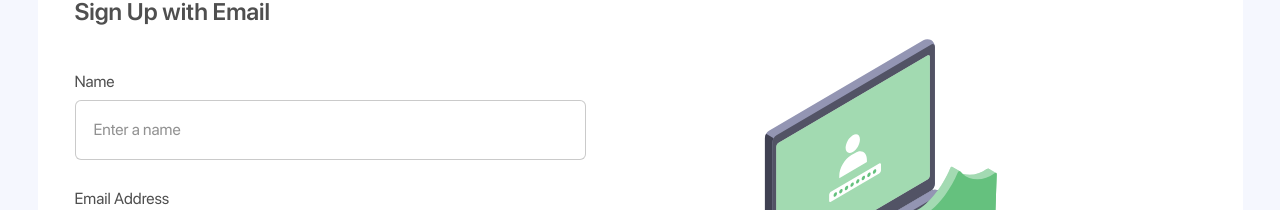
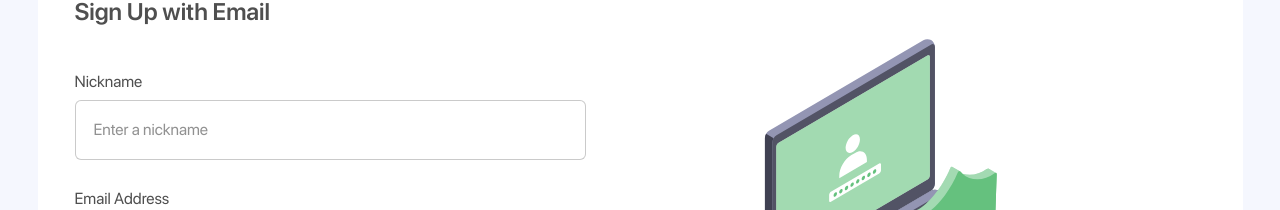
Before and after one commit to Action007/test-07.11.2022-, a React (Create React App) app: page /sign-up in a window 1280 px wide. Shown: the part 315-525 px from the top of the page. Built offline with nearby package versions, Linux system fonts and the light colour scheme; no server answers.

Commit message:
CCM-471, CCM-467

```diff
--- a/src/components/components/ServerError/ServerError.jsx
+++ b/src/components/components/ServerError/ServerError.jsx
@@ -3,7 +3,7 @@ import { useTranslation } from "react-i18next";
 import HomeButton from "../../UI/Buttons/HomeButton/HomeButton";
 import "./ServerError.scss";
 
-import Error from "../../../assets/images/content/server-error.png";
+import Error from "../../../assets/images/content/server-error.svg";
 
 const ServerError = () => {
   const { t: translate } = useTranslation();
--- a/src/components/components/SignInSignUp/SignUp/SignUp.jsx
+++ b/src/components/components/SignInSignUp/SignUp/SignUp.jsx
@@ -88,18 +88,18 @@ const SignUp = () => {
           }`}
           htmlFor="loginName"
         >
-          <span className="sign-up__span">{translate("login.name")}</span>
+          <span className="sign-up__span">{translate("login.nickname")}</span>
           <input
             ref={nameRef}
             id="loginName"
-            placeholder={translate("login.namePlaceholder")}
+            placeholder={translate("login.nicknamePlaceholder")}
             minLength="2"
             type="text"
           />
           {(!nameIsValid || !isValidNicknameServer) && (
             <span className="sign-up__invalid SFPro-300">
               <ExclamationSvg />
-              {!nameIsValid && translate("login.incorrectName")}
+              {!nameIsValid && translate("login.incorrectNickname")}
               {!isValidNicknameServer && translate("login.nickNameTaken")}
             </span>
           )}
```
Also changed, not shown: public/locales/en/translation.json, src/assets/images/content/server-error.png (deleted), src/assets/images/content/server-error.svg (added).
